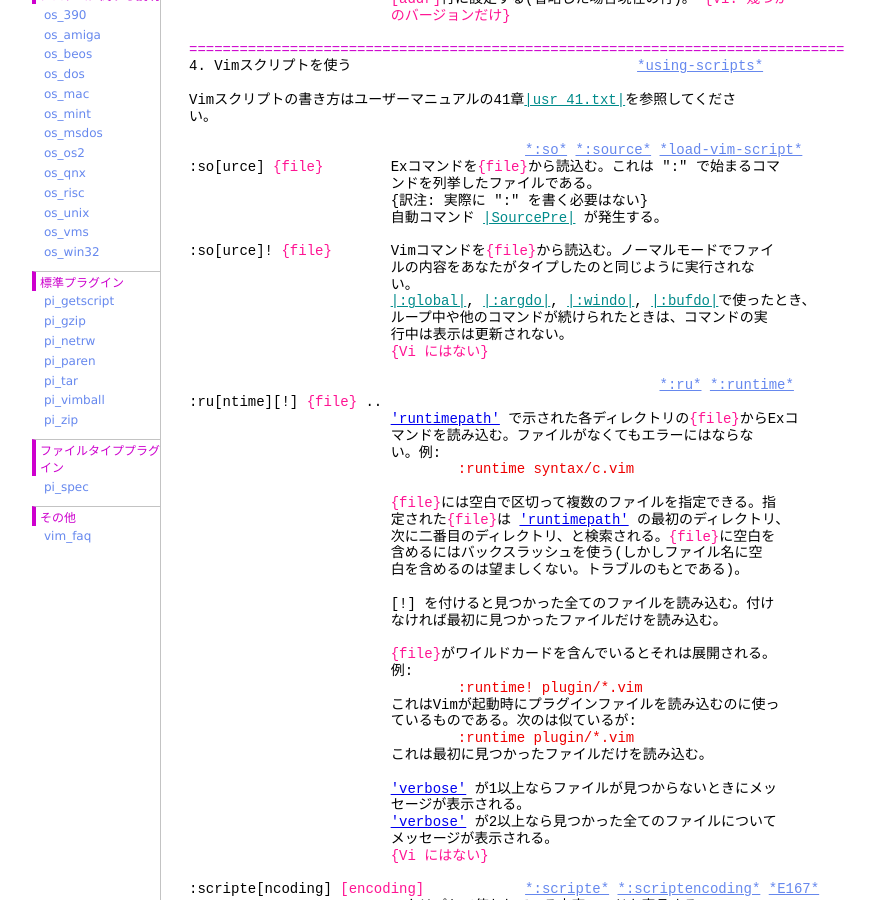
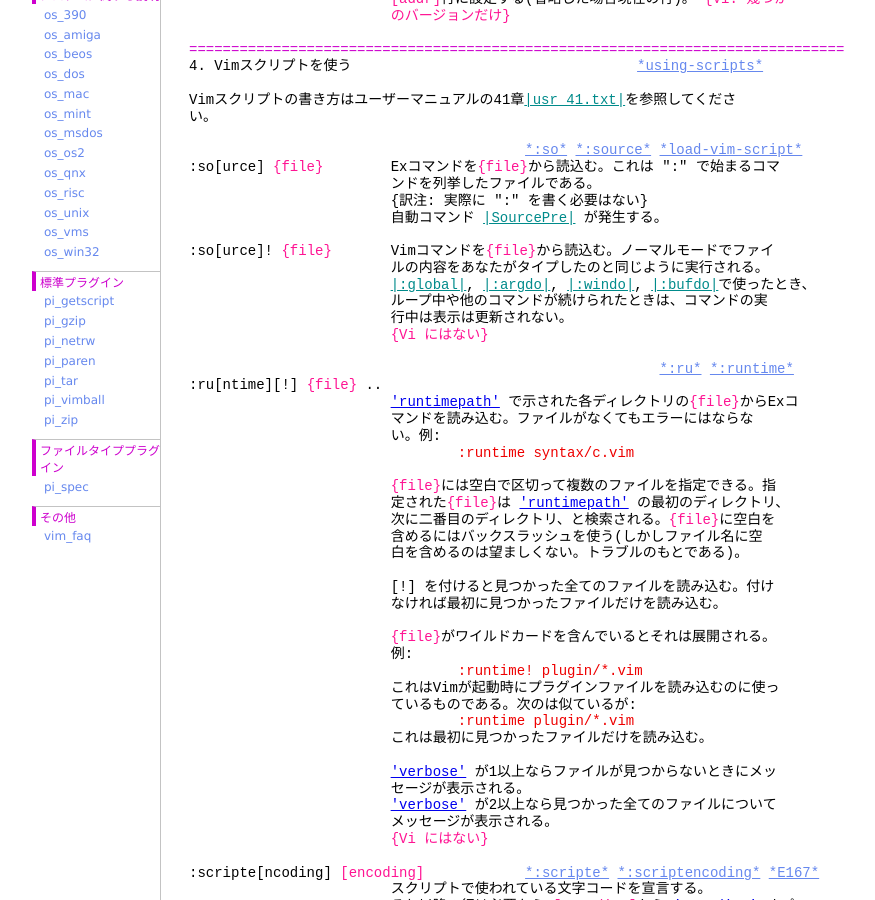
Before and after one commit to vim-jp/vimdoc-ja, a Jekyll site: the page built from repeat.html, in a window 1280 px wide and 900 px high, scrolled down 2681 px. Shown: the whole window, without its empty margins (208-1083 px from the left). Built offline with Jekyll 4.4.1, drawn with Linux system fonts in a browser that asks for light colours; nearby versions of some CDN libraries; Markdown is read by kramdown in place of the engine named in the settings; comment, search, counter and statistics services are not loaded.

Commit message:
update html

```diff
--- a/repeat.html
+++ b/repeat.html
@@ -165,8 +165,7 @@
 &nbsp;&nbsp;&nbsp;&nbsp;&nbsp;&nbsp;&nbsp;&nbsp;&nbsp;&nbsp;&nbsp;&nbsp;&nbsp;&nbsp;&nbsp;&nbsp;&nbsp;&nbsp;&nbsp;&nbsp;&nbsp;&nbsp;&nbsp;&nbsp;自動コマンド&nbsp;<a class="Identifier" href="autocmd.html#SourcePre">|SourcePre|</a>&nbsp;が発生する。<br>
 <br>
 :so[urce]!&nbsp;<span class="Special">{file}</span>&nbsp;&nbsp;&nbsp;&nbsp;&nbsp;&nbsp; Vimコマンドを<span class="Special">{file}</span>から読込む。ノーマルモードでファイ<br>
-&nbsp;&nbsp;&nbsp;&nbsp;&nbsp;&nbsp;&nbsp;&nbsp;&nbsp;&nbsp;&nbsp;&nbsp;&nbsp;&nbsp;&nbsp;&nbsp;&nbsp;&nbsp;&nbsp;&nbsp;&nbsp;&nbsp;&nbsp;&nbsp;ルの内容をあなたがタイプしたのと同じように実行されな<br>
-&nbsp;&nbsp;&nbsp;&nbsp;&nbsp;&nbsp;&nbsp;&nbsp;&nbsp;&nbsp;&nbsp;&nbsp;&nbsp;&nbsp;&nbsp;&nbsp;&nbsp;&nbsp;&nbsp;&nbsp;&nbsp;&nbsp;&nbsp;&nbsp;い。<br>
+&nbsp;&nbsp;&nbsp;&nbsp;&nbsp;&nbsp;&nbsp;&nbsp;&nbsp;&nbsp;&nbsp;&nbsp;&nbsp;&nbsp;&nbsp;&nbsp;&nbsp;&nbsp;&nbsp;&nbsp;&nbsp;&nbsp;&nbsp;&nbsp;ルの内容をあなたがタイプしたのと同じように実行される。<br>
 &nbsp;&nbsp;&nbsp;&nbsp;&nbsp;&nbsp;&nbsp;&nbsp;&nbsp;&nbsp;&nbsp;&nbsp;&nbsp;&nbsp;&nbsp;&nbsp;&nbsp;&nbsp;&nbsp;&nbsp;&nbsp;&nbsp;&nbsp;&nbsp;<a class="Identifier" href="repeat.html#:global">|:global|</a>,&nbsp;<a class="Identifier" href="editing.html#:argdo">|:argdo|</a>,&nbsp;<a class="Identifier" href="windows.html#:windo">|:windo|</a>,&nbsp;<a class="Identifier" href="windows.html#:bufdo">|:bufdo|</a>で使ったとき、<br>
 &nbsp;&nbsp;&nbsp;&nbsp;&nbsp;&nbsp;&nbsp;&nbsp;&nbsp;&nbsp;&nbsp;&nbsp;&nbsp;&nbsp;&nbsp;&nbsp;&nbsp;&nbsp;&nbsp;&nbsp;&nbsp;&nbsp;&nbsp;&nbsp;ループ中や他のコマンドが続けられたときは、コマンドの実<br>
 &nbsp;&nbsp;&nbsp;&nbsp;&nbsp;&nbsp;&nbsp;&nbsp;&nbsp;&nbsp;&nbsp;&nbsp;&nbsp;&nbsp;&nbsp;&nbsp;&nbsp;&nbsp;&nbsp;&nbsp;&nbsp;&nbsp;&nbsp;&nbsp;行中は表示は更新されない。<br>
```
